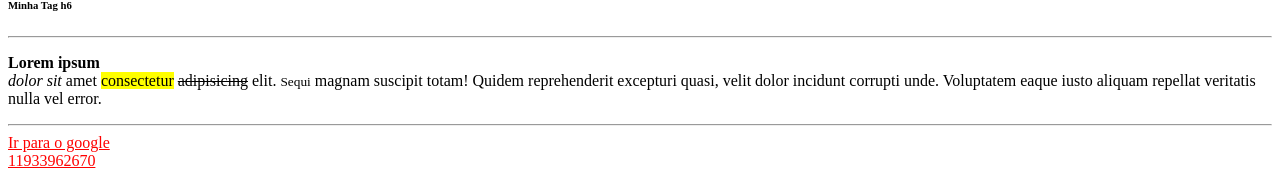
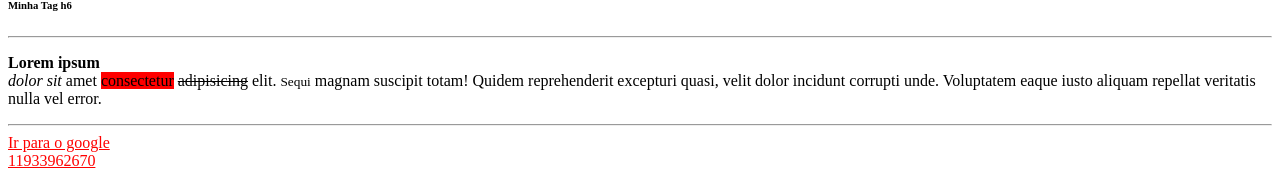
Before and after one commit to ordnav3/htmlebac_aula_modulo3, a plain HTML site: page index.html in a window 1280 px wide. Shown: the part 252-422 px from the top of the page. Drawn offline with Linux system fonts and the light colour scheme.

Commit message:
adiçao estilo

```diff
--- a/index.html
+++ b/index.html
@@ -7,6 +7,9 @@
     <style>
         a {
             color: red;
+        }
+        mark{
+            background-color: red;
         }
     </style>
 </head>
```
